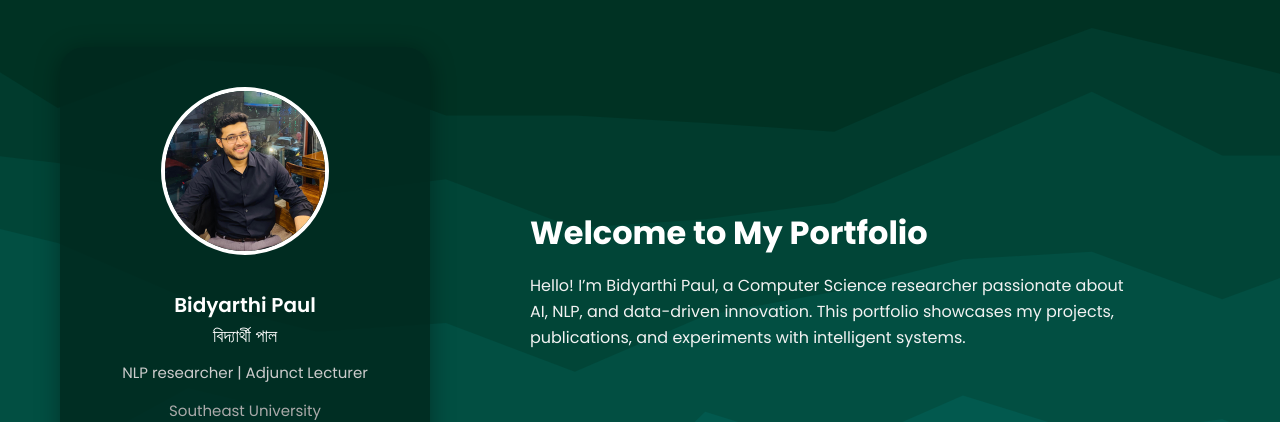
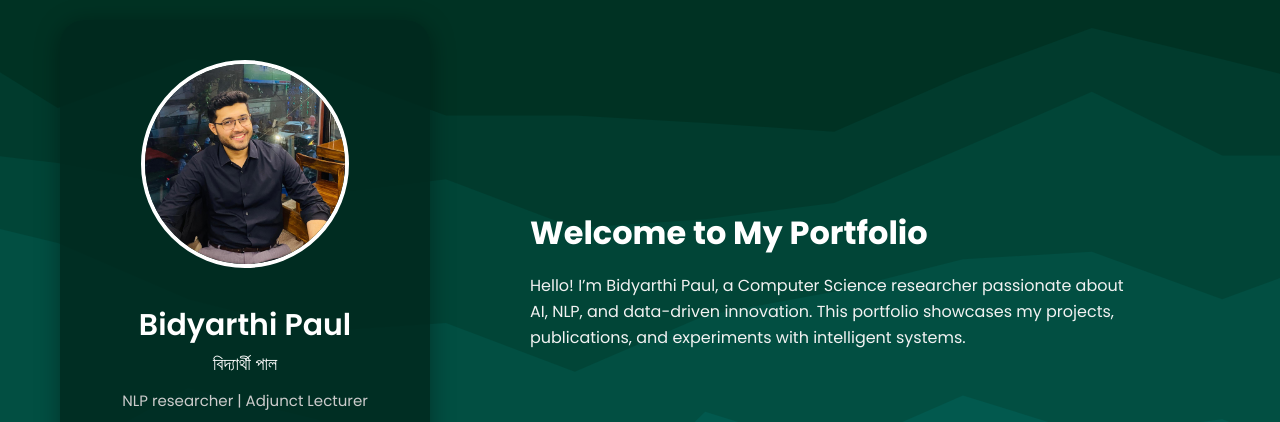
Before and after one commit to Bidyarthi404/Paul_Portfolio, a plain HTML site: page index.html in a window 1280 px wide. Shown: the part 123-545 px from the top of the page. Drawn offline with Linux system fonts and the light colour scheme.

Commit message:
Update index.html

```diff
--- a/index.html
+++ b/index.html
@@ -40,8 +40,8 @@
 
     /* Profile Image */
     .profile-img {
-    width: 160px;              /* Increased from 100px */
-    height: 160px;             /* Increased from 100px */
+    width: 200px;              /* Increased from 100px */
+    height: 200px;             /* Increased from 100px */
     border-radius: 50%;
     object-fit: cover;
     border: 4px solid white;   /* Slightly thicker border */
@@ -51,7 +51,7 @@
     /* Name Styling */
     .name {
     margin: 8px 0 0;
-    font-size: 20px;           /* Slightly larger text */
+    font-size: 30px;           /* Slightly larger text */
     font-weight: 600;
     }
 
```
